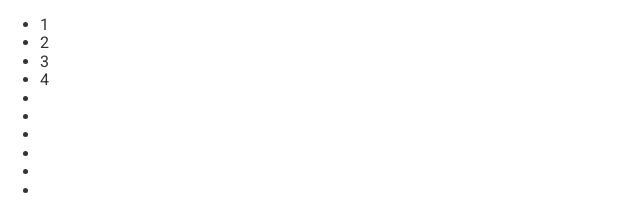
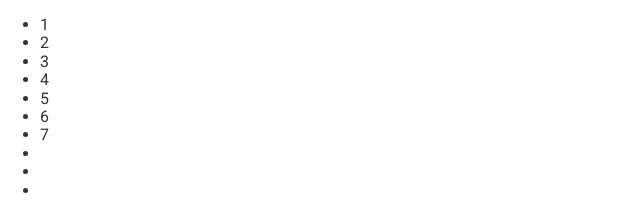
Before and after one commit to pyremell/travel-site, a website: page app/index.html in a window 1280 px wide. Shown: the top 213 px of the page, 0-640 px from the left. Drawn offline with Linux system fonts and the light colour scheme.

Commit message:
Counted to 7.

```diff
--- a/app/index.html
+++ b/app/index.html
@@ -15,9 +15,9 @@
     <li>2</li>
     <li>3</li>
     <li>4</li>
-    <li></li>
-    <li></li>
-    <li></li>
+    <li>5</li>
+    <li>6</li>
+    <li>7</li>
     <li></li>
     <li></li>
     <li></li>
```
